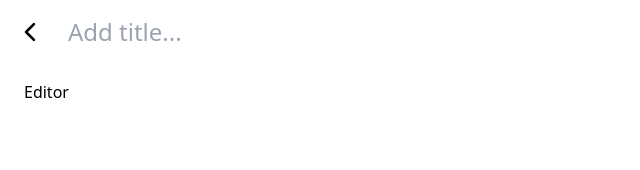
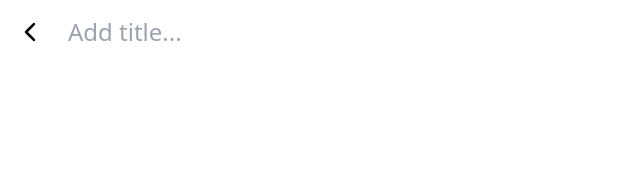
Before and after one commit to dstamenkovic/goodday, a Next.js app: page /edit in a window 1280 px wide. Shown: the top 170 px of the page, without its empty margins (0-640 px from the left). Built offline with nearby package versions, Linux system fonts and the light colour scheme.

Commit message:
added draft-js

```diff
--- a/app/edit/page.tsx
+++ b/app/edit/page.tsx
@@ -1,3 +1,11 @@
-const Create = () => <div className="mt-4 pl-2">Editor</div>
+import dynamic from 'next/dynamic'
+
+const Editor = dynamic(() => import('components/edit/Editor'), { ssr: false })
+
+const Create = () => (
+  <div className="mt-4 pl-2">
+    <Editor />
+  </div>
+)
 
 export default Create
--- /dev/null
+++ b/components/edit/Editor/Editor.tsx
@@ -0,0 +1,10 @@
+'use client'
+import { useState } from 'react'
+import { Editor, EditorState } from 'draft-js'
+
+const EditorComponent = () => {
+  const [editorState, setEditorState] = useState<EditorState>(() => EditorState.createEmpty())
+  return <Editor editorState={editorState} onChange={setEditorState} />
+}
+
+export default EditorComponent
--- a/components/edit/Editor/index.tsx
+++ b/components/edit/Editor/index.tsx
@@ -1,3 +1,2 @@
-const Editor = () => <>Editor</>
-
-export default Editor
+export { default } from './Editor'
+export * from './Editor'
--- a/package.json
+++ b/package.json
@@ -23,10 +23,12 @@
     "@storybook/theming": "^7.0.0-beta.19",
     "@testing-library/jest-dom": "^5.16.5",
     "@testing-library/react": "^13.4.0",
+    "@types/draft-js": "^0.11.10",
     "@types/node": "18.11.9",
     "@types/react": "18.0.25",
     "@types/react-dom": "18.0.9",
     "autoprefixer": "^10.4.13",
+    "draft-js": "^0.11.7",
     "eslint": "8.28.0",
     "eslint-config-next": "^13.1.1",
     "eslint-config-prettier": "^8.5.0",
```
Also changed, not shown: 1 other file (tests, documents, lock files or other folders).
